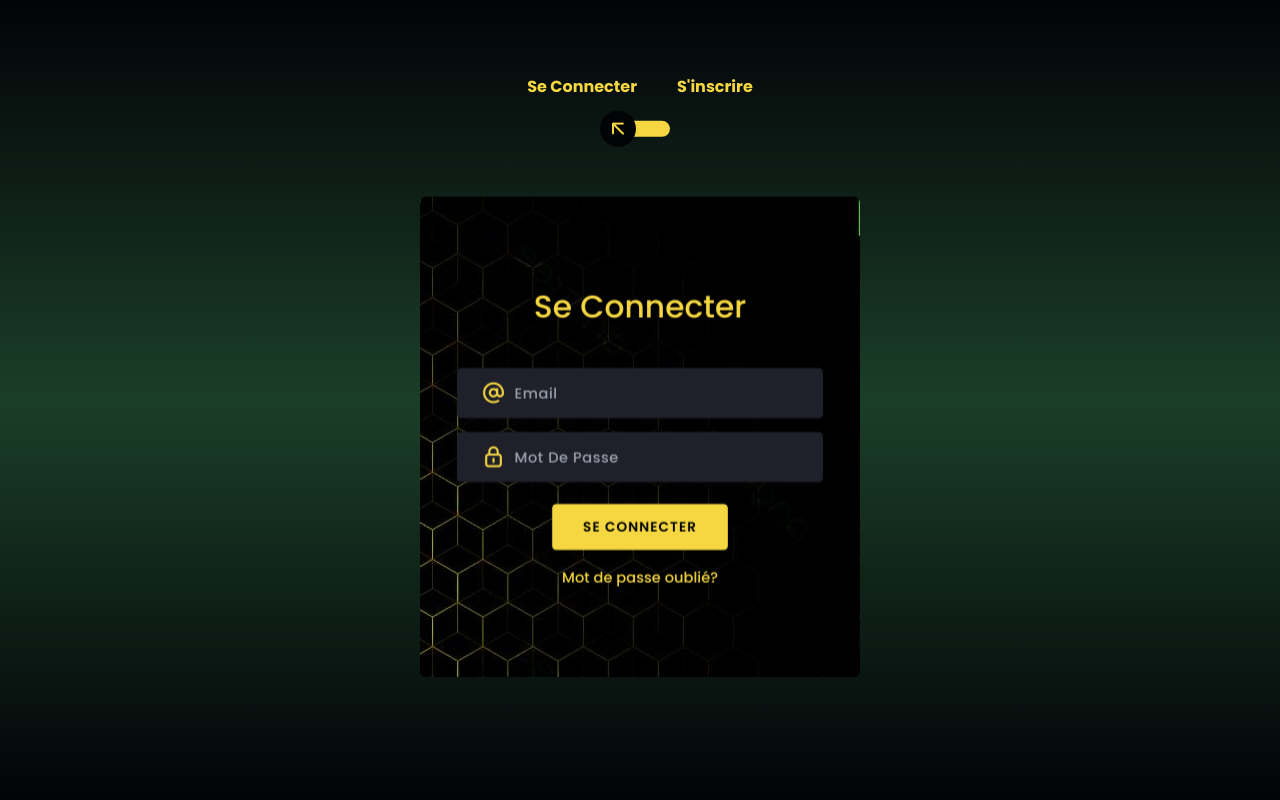
After one commit to Nicolas-cottez/Projet-blabla, a PHP site: page /matt.php in a window 1280 px wide. The commit adds this page. Run offline with PHP 8.4, Linux system fonts and the light colour scheme; some libraries are stand-ins or nearby versions.

Commit message:
se connecter nico + bdd

```diff
--- a/backend.php
+++ b/backend.php
@@ -1,5 +1,5 @@
 <?php
-$source = "mysql:host=localhost;dbname=projet_blablacar2";
+$source = "mysql:host=localhost;dbname=oui";
 $login = "root";
 $mdp = "";
 
--- /dev/null
+++ b/matt.php
@@ -0,0 +1,80 @@
+<!doctype html>
+<html lang="fr">
+<head>
+  <meta charset="UTF-8">
+  <meta name="viewport" content="width=device-width, initial-scale=1.0">
+  <script src="https://cdn.tailwindcss.com"></script><!-- Inclut TailwindCSS -->
+  <link rel="stylesheet" href="SeConnecter.css">
+  <link rel="stylesheet" href="https://cdnjs.cloudflare.com/ajax/libs/font-awesome/6.5.2/css/all.min.css" crossorigin="anonymous">
+  <link rel="stylesheet" href="https://unicons.iconscout.com/release/v2.1.9/css/unicons.css">
+  <title>BlaBLA Omnes</title>
+</head>
+<body>
+  <div class="section">
+    <div class="mx-auto">
+      <div class="full-height flex justify-center">
+        <div class="text-center self-center">
+          <div class="section pb-5 pt-5 pt-2 sm:pt-0 text-center">
+            <h6 class="mb-0 pb-3"><span>Se Connecter</span><span>S'inscrire</span></h6>
+            <input class="checkbox" type="checkbox" id="reg-log" name="reg-log" />
+            <label for="reg-log"></label>
+            <div class="card-3d-wrap mx-auto">
+              <div class="card-3d-wrapper">
+                <div class="card-front">
+                  <div class="center-wrap">
+                    <div class="section text-center">
+                      <form method="POST" action="se_connecter_action.php">
+                        <h4 class="mb-6 pb-4 font-medium text-3xl">Se Connecter</h4>
+                        <div class="form-group">
+                          <input type="email" class="form-style" placeholder="Email" name="login_email" required>
+                          <i class="input-icon uil uil-at"></i>
+                        </div>
+                        <div class="form-group mt-2">
+                          <input type="password" class="form-style" placeholder="Mot De Passe" name="login_password" required>
+                          <i class="input-icon uil uil-lock-alt"></i>
+                        </div>
+                        <input type="submit" class="btn mt-4" value="Se Connecter">
+                      </form>
+                      <p class="mb-0 mt-4 text-center"><a href="#" class="link">Mot de passe oublié?</a></p>
+                    </div>
+                  </div>
+                </div>
+                <div class="card-back">
+                  <div class="center-wrap">
+                    <div class="section text-center">
+                      <form method="POST" action="Inscription_2.php">
+                        <h4 class="mb-3 pb-3 font-medium text-3xl">S'inscrire</h4>
+                        <div class="form-group">
+                          <input id="nom" name="nom" type="text" class="form-style" placeholder="Nom" required>
+                          <i class="input-icon uil uil-user"></i>
+                        </div>
+                        <div class="form-group">
+                          <input id="Prenom" name="Prenom" type="text" class="form-style" placeholder="Prénom" required>
+                          <i the="input-icon uil uil-user"></i>
+                        </div>
+                        <div class="form-group mt-2">
+                          <input id="Num_Tel" name="Num_Tel" type="tel" class="form-style" placeholder="Numéro de Téléphone" required>
+                          <i class="input-icon uil uil-phone"></i>
+                        </div>
+                        <div class="form-group mt-2">
+                          <input id="mail" name="mail" type="email" class="form-style" placeholder="Email" required>
+                          <i class="input-icon uil uil-at"></i>
+                        </div>
+                        <div class="form-group mt-2">
+                          <input id="MDP" name="MDP" type="password" class="form-style" placeholder="Mot De Passe" required>
+                          <i class="input-icon uil uil-lock-alt"></i>
+                        </div>
+                        <input type="submit" class="btn mt-4" value="S'inscrire" name="ok">
+                      </form>
+                    </div>
+                  </div>
+                </div>
+              </div>
+            </div>
+          </div>
+        </div>
+      </div>
+    </div>
+  </div>
+</body>
+</html>
```
